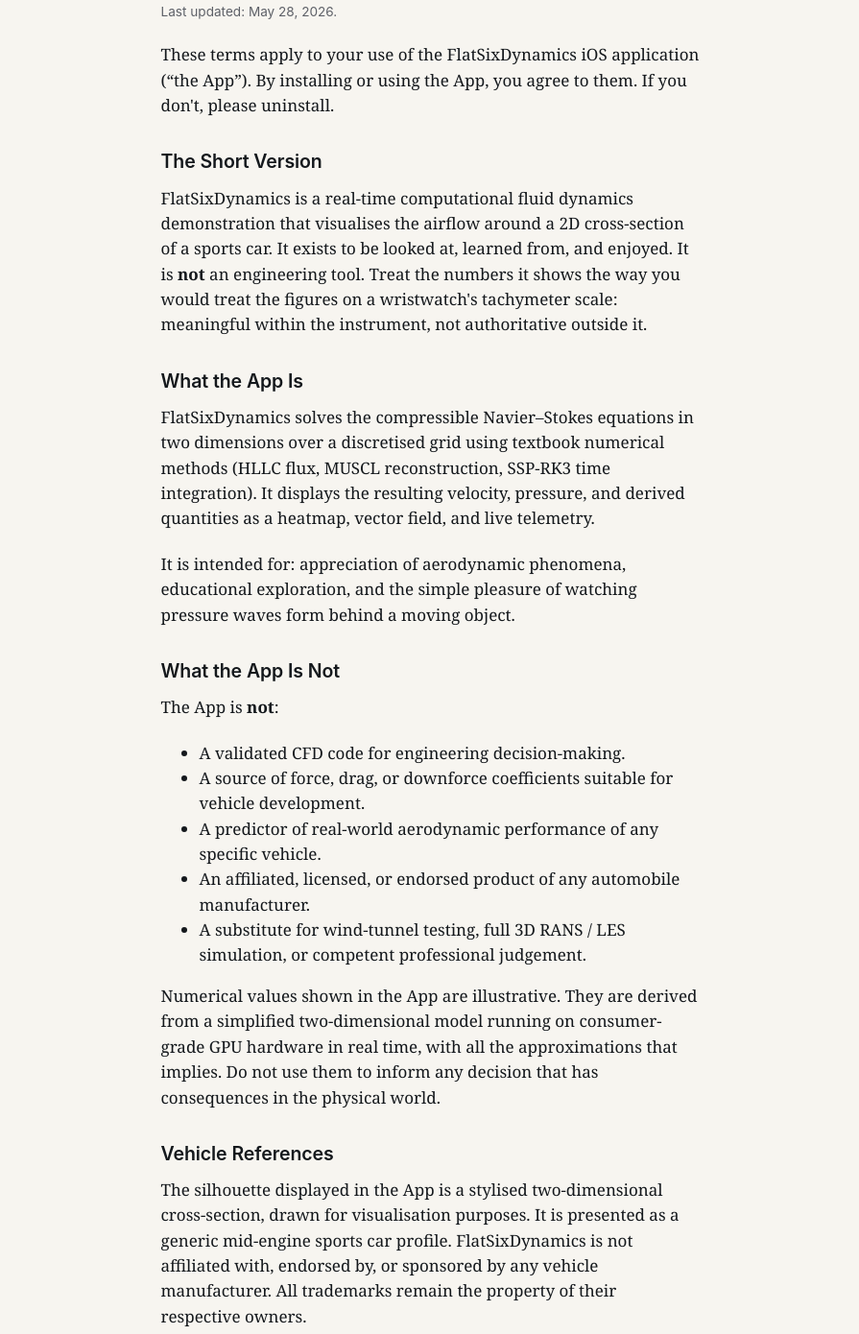
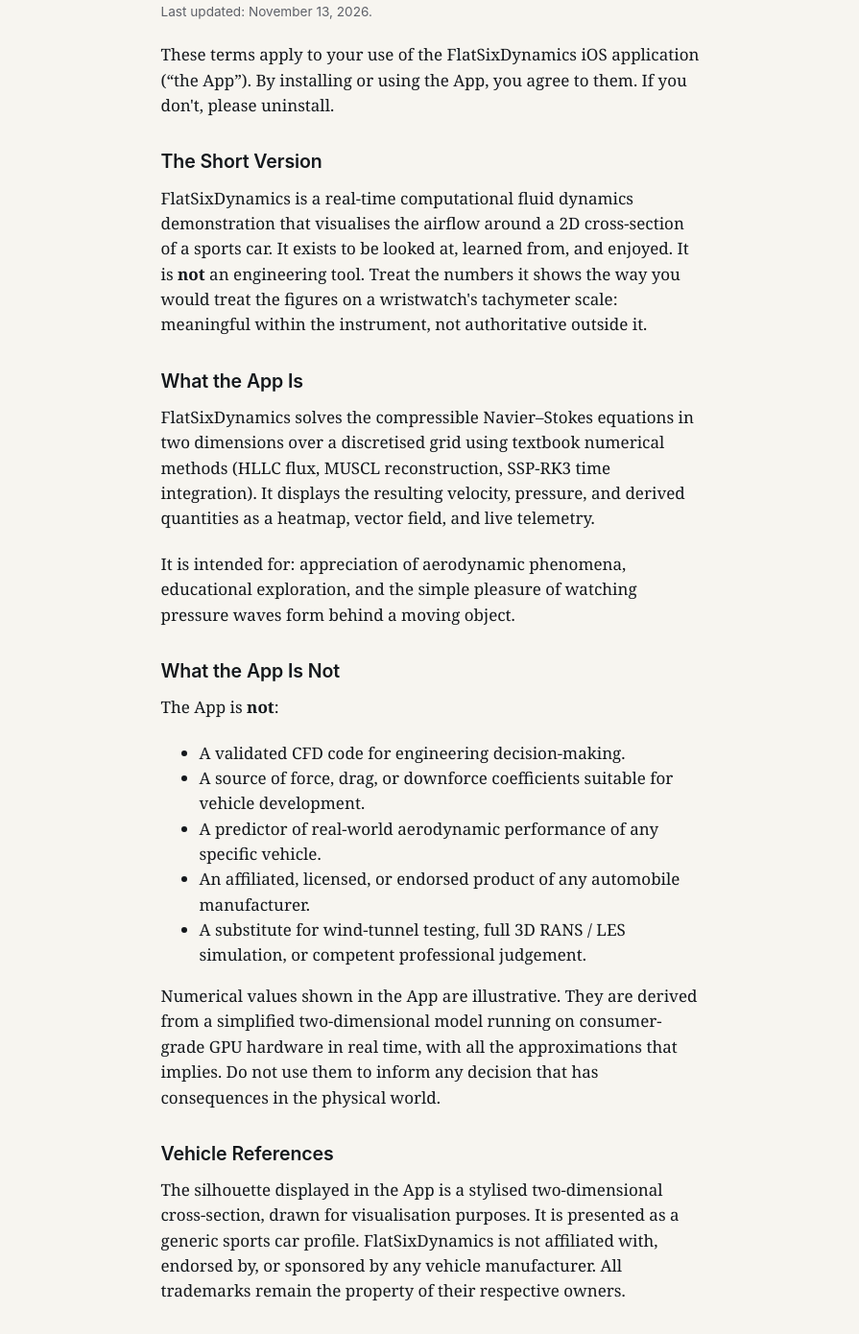
Before and after one commit to cndjc8b88t-debug/FlatSixDynamics, an Eleventy site: page src/terms.njk in a window 1280 px wide. Shown: the part 173-1563 px from the top of the page at 96% size, without its empty margins (192-1087 px from the left). Built offline with nearby package versions, Linux system fonts and the light colour scheme; Eleventy itself is replaced by a stand-in of ours; files that its build step writes are made by us from their sources.

Commit message:
Website: Tate K-5 – Terms ohne "mid-engine", Last updated November 13, 2026
Datum nach Tate N-3 vorlaeufig gesetzt: muss beim Push auf den Push-Tag.

Co-Authored-By: Claude Opus 5.5 <noreply@anthropic.com>

```diff
--- a/src/terms.njk
+++ b/src/terms.njk
@@ -9,7 +9,7 @@ bodyClass: legal
 <article class="legal">
 
 <h1>Terms of Use</h1>
-<p class="meta">Last updated: May 28, 2026.</p>
+<p class="meta">Last updated: November 13, 2026.</p>
 
 <p>These terms apply to your use of the FlatSixDynamics iOS application (&ldquo;the App&rdquo;). By installing or using the App, you agree to them. If you don't, please uninstall.</p>
 
@@ -39,7 +39,7 @@ bodyClass: legal
 
 <h2>Vehicle References</h2>
 
-<p>The silhouette displayed in the App is a stylised two-dimensional cross-section, drawn for visualisation purposes. It is presented as a generic mid-engine sports car profile. FlatSixDynamics is not affiliated with, endorsed by, or sponsored by any vehicle manufacturer. All trademarks remain the property of their respective owners.</p>
+<p>The silhouette displayed in the App is a stylised two-dimensional cross-section, drawn for visualisation purposes. It is presented as a generic sports car profile. FlatSixDynamics is not affiliated with, endorsed by, or sponsored by any vehicle manufacturer. All trademarks remain the property of their respective owners.</p>
 
 <h2>Intellectual Property</h2>
 
```
